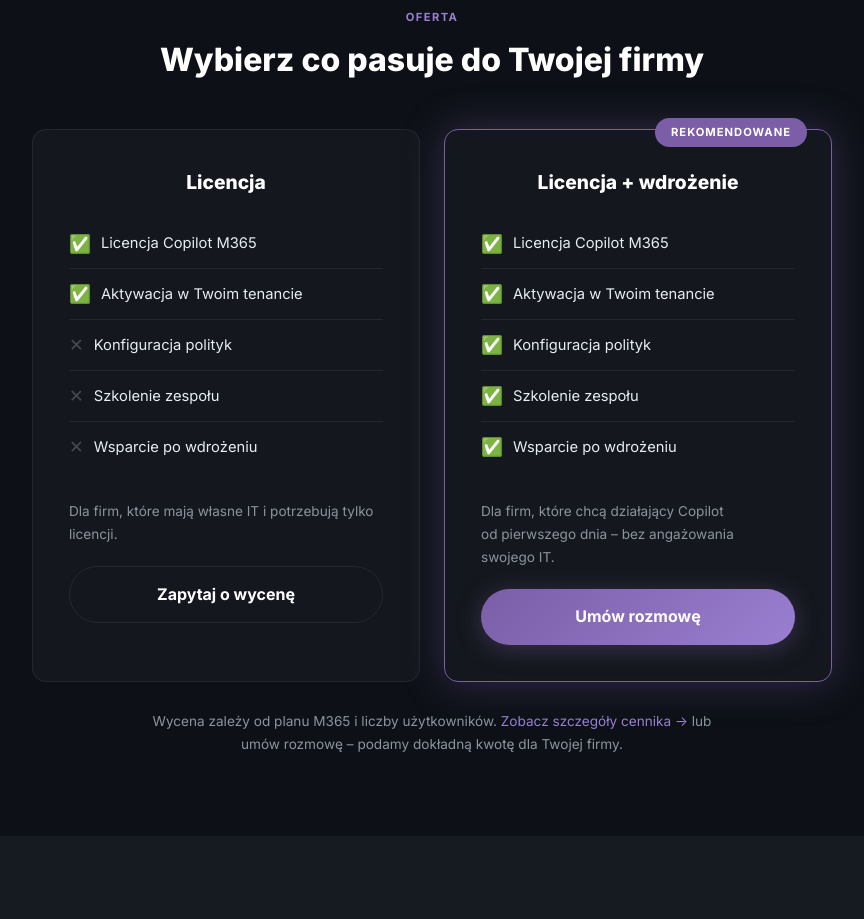
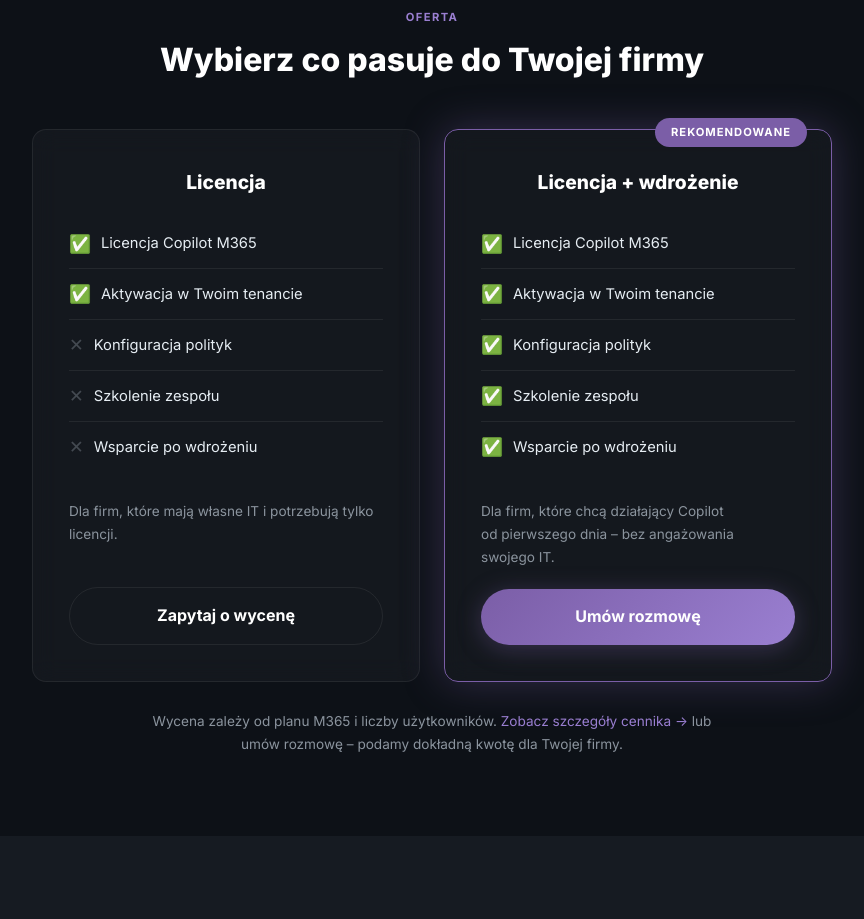
Before and after one commit to artekartian/withcopilotpl, a plain HTML site: page index.html in a window 1280 px wide. Shown: the part 2660-3579 px from the top of the page, without its empty margins (208-1072 px from the left). Drawn offline with Linux system fonts and the light colour scheme.

Commit message:
Update style.css

```diff
--- a/style.css
+++ b/style.css
@@ -47,14 +47,14 @@
 .step-num{font-size:2.5rem;font-weight:800;color:var(--brand-light);margin-bottom:12px}
 .step h3{font-size:1.1rem;font-weight:700;color:var(--text-bright);margin-bottom:10px}.step p{font-size:.9rem;color:var(--text-dim)}
 .pricing-grid{display:grid;grid-template-columns:repeat(2,1fr);gap:24px;max-width:800px;margin:0 auto}
-.price-card{background:var(--card);border:1px solid var(--card-border);backdrop-filter:blur(12px);border-radius:var(--radius);padding:36px;position:relative;}
+.price-card{background:var(--card);border:1px solid var(--card-border);backdrop-filter:blur(12px);border-radius:var(--radius);padding:36px;position:relative;display:flex;flex-direction:column}
 .price-card.recommended{border-color:var(--brand);box-shadow:0 0 40px var(--brand-glow)}
 .price-badge{position:absolute;top:-12px;right:24px;background:var(--brand);color:#fff;font-size:.7rem;font-weight:700;text-transform:uppercase;letter-spacing:1px;padding:5px 16px;border-radius:50px}
 .price-card h3{font-size:1.2rem;font-weight:800;color:var(--text-bright);margin-bottom:20px;text-align:center}
 .price-list{list-style:none;padding:0;margin-bottom:28px}
 .price-list li{display:flex;align-items:center;gap:10px;padding:10px 0;font-size:.92rem;color:var(--text);border-bottom:1px solid var(--card-border)}.price-list li:last-child{border-bottom:none}
 .price-list .check{color:#4ade80;font-size:1.1rem}.price-list .cross{color:var(--text-dim);font-size:1.1rem;opacity:.4}
-.price-card .btn{width:100%;text-align:center;margin-top:auto;display:flex;flex-direction:column}
+.price-card .btn{width:100%;text-align:center;margin-top:auto}
 .price-note{text-align:center;font-size:.85rem;color:var(--text-dim);margin-top:28px;max-width:600px;margin-left:auto;margin-right:auto}
 .industry-grid{display:grid;grid-template-columns:repeat(2,1fr);gap:24px;max-width:900px;margin:0 auto}
 .industry-card{background:var(--card);border:1px solid var(--card-border);backdrop-filter:blur(12px);border-radius:var(--radius);padding:28px;transition:border-color var(--transition)}.industry-card:hover{border-color:var(--brand)}
```
